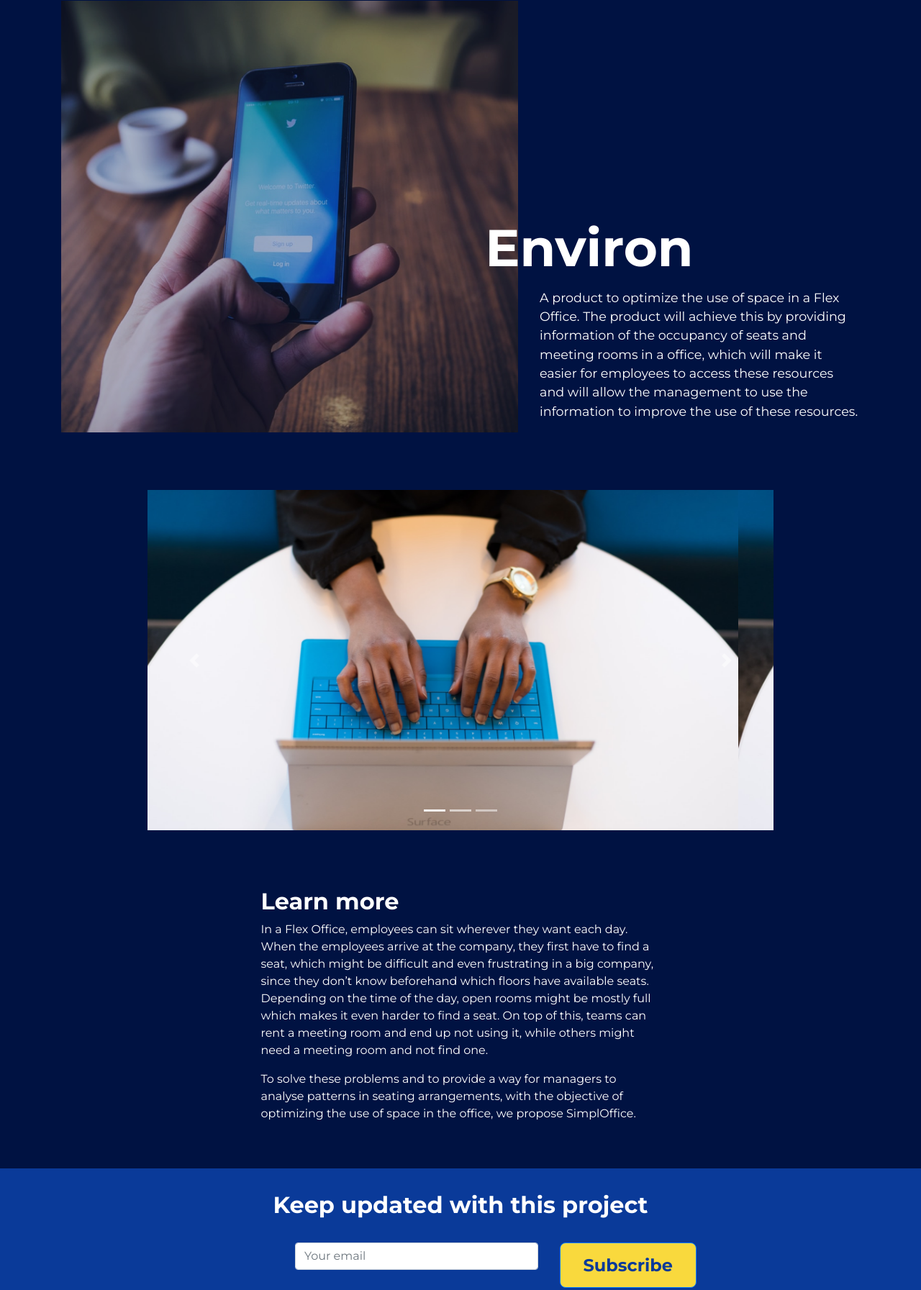
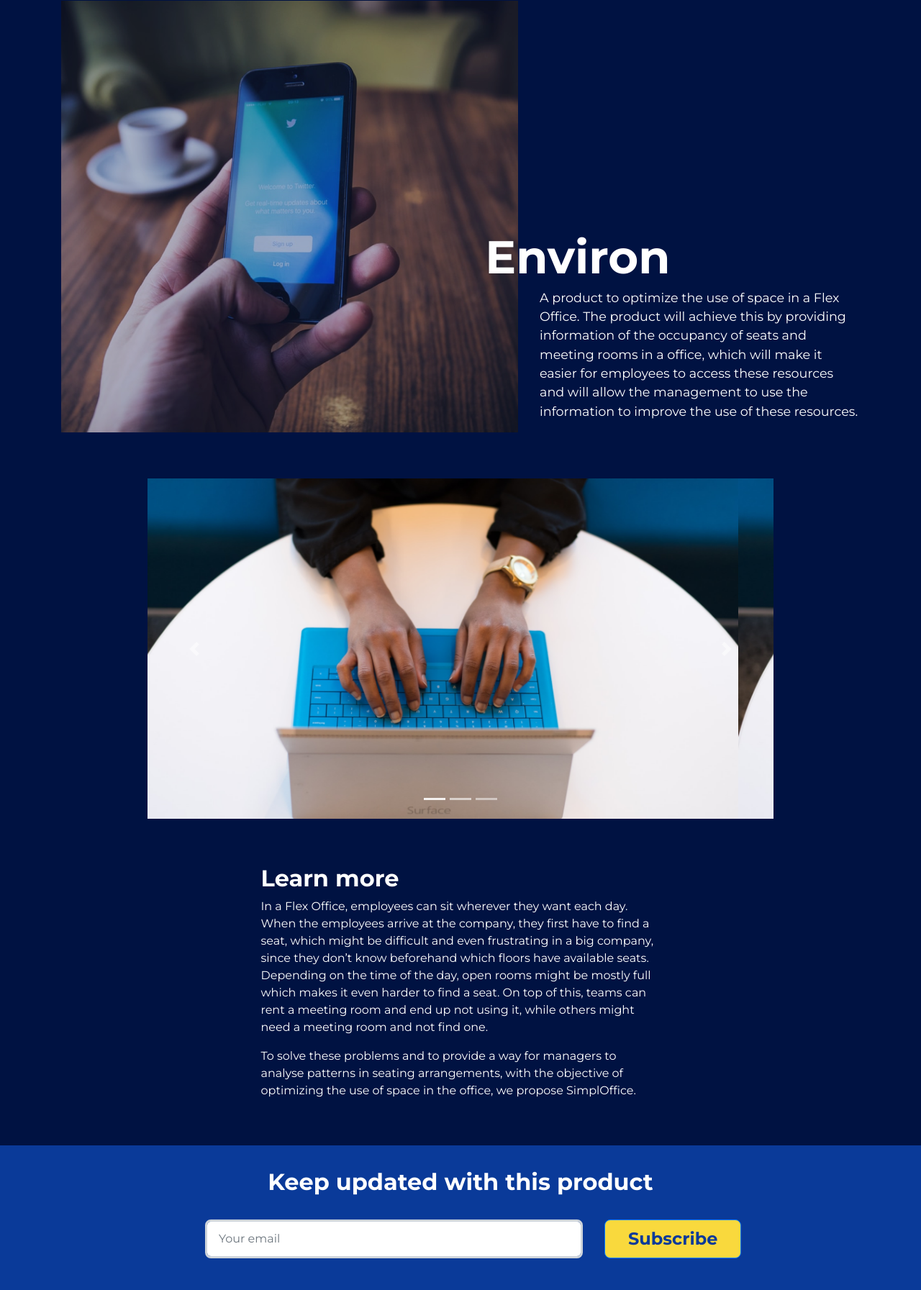
Before and after one commit to pedromsfernandes/simplify-website, a Gatsby site: page /products/environ/ in a window 1280 px wide. Shown: the part 186-1979 px from the top of the page at 72% size. Built offline with nearby package versions, Linux system fonts and the light colour scheme; Gatsby itself is replaced by a stand-in of ours.

Commit message:
adjustments to subscribe section

```diff
--- a/src/components/products/Product.module.css
+++ b/src/components/products/Product.module.css
@@ -23,11 +23,11 @@
 }
 
 .h1 {
-  font-size: 4.5rem;
+  font-size: 4rem;
   font-weight: bold;
   position: absolute;
   z-index: 2;
-  top: 50%;
+  top: 53%;
   left: 53%;
 }
 
@@ -42,11 +42,11 @@
 @media (min-width: 768px) {
   .carouselContainer {
     width: 900px !important;
-    margin: 5rem 0;
+    margin-bottom: 4rem;
   }
 
   .subscribeContainer {
-    width: 650px !important;
+    width: 900px !important;
   }
 
   .form {
@@ -62,6 +62,10 @@
     width: 635px;
     height: 600px;
   }
+
+  .aboutContainer {
+    margin-bottom: 4rem;
+  }
 }
 
 @media (max-width: 768px) {
@@ -74,7 +78,7 @@
   }
 
   .h1 {
-    top: 40%;
+    top: 42%;
     left: 5%;
   }
 
@@ -88,5 +92,6 @@
 
   .carouselContainer {
     margin-top: 2rem;
+    margin-bottom: 2rem;
   }
 }
--- a/src/components/products/Subscribe.js
+++ b/src/components/products/Subscribe.js
@@ -1,5 +1,5 @@
 import React, { useState } from "react"
-import { Button, Form, Container, Row, Col } from "react-bootstrap"
+import { Button, Form, Container, Row, Col, Spinner } from "react-bootstrap"
 import addToMailchimp from "gatsby-plugin-mailchimp"
 
 import styles from "./Product.module.css"
@@ -7,12 +7,13 @@ import styles from "./Product.module.css"
 const Subscribe = () => {
   const [email, setEmail] = useState("")
   const [message, setMessage] = useState("")
+  const [isLoading, setIsLoading] = useState(false)
 
   const handleSubmit = e => {
     e.preventDefault()
-
+    setIsLoading(true)
     addToMailchimp(email).then(({ result, msg }) => {
-      console.log(result, msg)
+      setIsLoading(false)
       if (result === "error" && msg.includes("already subscribed"))
         setMessage("Thank you for subscribing!")
       else setMessage(msg)
@@ -22,11 +23,12 @@ const Subscribe = () => {
   return (
     <div className={styles.subscribe}>
       <Container className={styles.subscribeContainer}>
+        <h3 className={styles.h3}>Keep updated with this product</h3>
         {message ? (
           message
+        ) : isLoading ? (
+          <Spinner animation="border" variant="warning" />
         ) : (
-          <>
-            <h3 className={styles.h3}>Keep updated with this project</h3>
           <Form onSubmit={handleSubmit} className={styles.form}>
             <Row>
               <Col md="9">
@@ -37,6 +39,7 @@ const Subscribe = () => {
                     onChange={e => setEmail(e.target.value)}
                     value={email}
                     required
+                    className="input"
                   />
                 </Form.Group>
               </Col>
@@ -51,7 +54,6 @@ const Subscribe = () => {
               </Col>
             </Row>
           </Form>
-          </>
         )}
       </Container>
     </div>
--- a/src/styles/buttons.css
+++ b/src/styles/buttons.css
@@ -3,7 +3,7 @@
   color: var(--dark-blue);
   background-color: var(--yellow);
   font-weight: bold;
-  padding: 0.8rem 2rem;
+  padding: 0.5rem 2rem;
   font-size: 1.5rem;
 }
 
```
Lines whose indentation alone changed are shown as unchanged.
